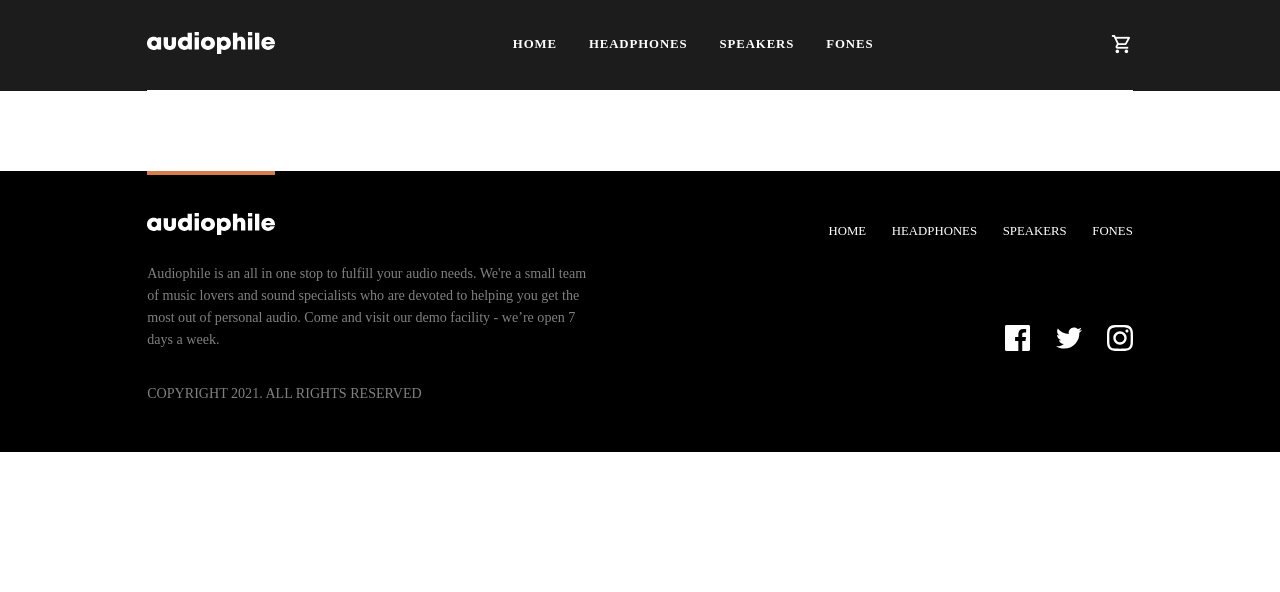
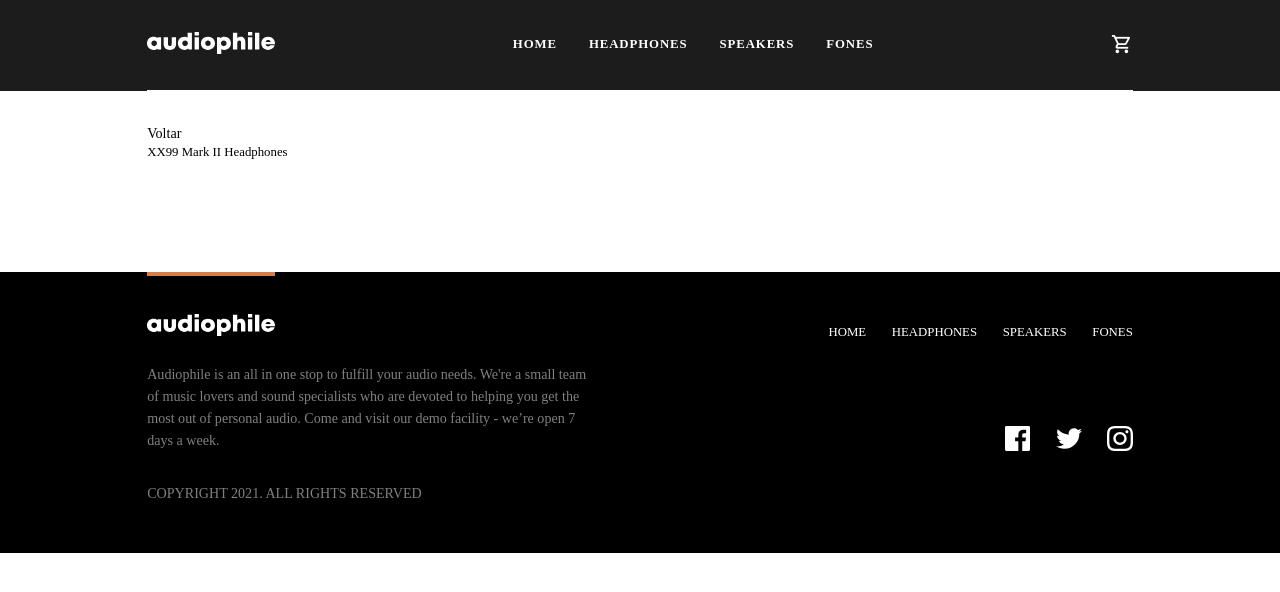
Before and after one commit to miratkd/Audiophile, a Vue app: page /produto/1 in a window 1280 px wide. Shown: the top 592 px of the page. Built offline with nearby package versions, Linux system fonts and the light colour scheme.

Commit message:
product 0.1

```diff
--- a/src/components/ButtonComponent.vue
+++ b/src/components/ButtonComponent.vue
@@ -1,11 +1,11 @@
 <template>
-    <button :class="getClass">{{text}}</button>
+    <button v-on:click="action()" :class="getClass">{{text}}</button>
 </template>
 
 <script>
 export default {
     name: 'ButtonComponent',
-    props:['text', 'type'],
+    props:['text', 'type', 'action'],
     computed:{
         getClass() {
             if (this.type == 'transparent') return 'button-container-transparent'
--- a/src/components/Header.vue
+++ b/src/components/Header.vue
@@ -9,9 +9,9 @@
 
                 <div class="header-menu desktop">
                     <RouterLink to="/" class="subtitle header-menu-element">Home</RouterLink>
-                    <RouterLink to="headphones" class="subtitle header-menu-element">HEADPHONES</RouterLink>
-                    <RouterLink to="speakers" class="subtitle header-menu-element">SPEAKERS</RouterLink>
-                    <RouterLink to="fones" class="subtitle header-menu-element">fones</RouterLink>
+                    <RouterLink to="/headphones" class="subtitle header-menu-element">HEADPHONES</RouterLink>
+                    <RouterLink to="/speakers" class="subtitle header-menu-element">SPEAKERS</RouterLink>
+                    <RouterLink to="/fones" class="subtitle header-menu-element">fones</RouterLink>
                 </div>
 
                 <!-- Mobile -->
--- a/src/components/ProductCardComponent.vue
+++ b/src/components/ProductCardComponent.vue
@@ -5,7 +5,7 @@
             <p v-if="product.isNewProduct" class="overline">Produto Novo</p>
             <h2>{{product.name}}</h2>
             <p class="product-card-text">{{product.description}}</p>
-            <ButtonComponent class="product-card-button" text="Ver produto" />
+            <ButtonComponent class="product-card-button" text="Ver produto" :action="sendProduct"/>
         </div>
     </div>
 </template>
@@ -18,6 +18,11 @@ export default {
     props: ['isReversed', 'product'],
     components:{
         ButtonComponent
+    },
+    methods: {
+        sendProduct() {
+            this.$router.push('/produto/' + this.product.id)
+        }
     }
 }
 </script>
--- a/src/router/index.js
+++ b/src/router/index.js
@@ -22,6 +22,11 @@ const routes = [
     name: 'phones',
     component: () => import('../views/PhonesView.vue')
   },
+  {
+    path: '/produto/:productId',
+    name: 'product',
+    component: () => import('../views/ProductView.vue')
+  },
 ]
 
 const router = createRouter({
--- a/src/store/index.js
+++ b/src/store/index.js
@@ -118,6 +118,12 @@ export default createStore({
     ]
   },
   getters: {
+    getProductByID: (state) => (id) => {
+      for (let index = 0; index < state.products.length; index++) {
+        const element = state.products[index];
+        if (element.id == id) return element
+      }
+    }
   },
   mutations: {
   },
--- a/src/views/HomeView.vue
+++ b/src/views/HomeView.vue
@@ -6,7 +6,7 @@
         <h1 style="color: white;">XX99 Mark II Headphones</h1>
         <p class="home-banner-text">Experience natural, lifelike audio and exceptional build quality made for the
           passionate music enthusiast.</p>
-        <ButtonComponent text="Ver produto" />
+        <ButtonComponent text="Ver produto" :action="sendProduct1" />
       </div>
       <img class="home-banner-img" src="@/assets/image-hero.jpg" alt="">
     </div>
@@ -25,7 +25,7 @@
           <h1 class="home-img1-info-title">ZX9 SPEAKER</h1>
           <p class="home-img1-info-text">Upgrade to premium speakers that are phenomenally built to deliver truly
             remarkable sound.</p>
-          <ButtonComponent text="Ver produto" type="black" />
+          <ButtonComponent text="Ver produto" type="black" :action="sendProduct4"/>
         </div>
       </div>
 
@@ -39,7 +39,7 @@
 
         <div class="home-img2-info-container">
           <h2 class="home-img2-title">ZX7 SPEAKER</h2>
-          <ButtonComponent text="Ver produto" type="transparent" />
+          <ButtonComponent text="Ver produto" type="transparent" :action="sendProduct5"/>
         </div>
       </div>
 
@@ -53,7 +53,7 @@
 
         <div class="home-img3-info-container">
           <h2>YX1 EARPHONES</h2>
-          <ButtonComponent text="Ver produto" type="transparent" />
+          <ButtonComponent text="Ver produto" type="transparent" :action="sendProduct6"/>
         </div>
       </div>
       <BrandInfoComponent style="margin-top: 15vh;"/>
@@ -71,6 +71,20 @@ export default {
     ButtonComponent,
     CategoriesComponent,
     BrandInfoComponent
+  },
+  methods:{
+    sendProduct1 () {
+      this.$router.push('/produto/1')
+    },
+    sendProduct4 () {
+      this.$router.push('/produto/4')
+    },
+    sendProduct5 () {
+      this.$router.push('/produto/5')
+    },
+    sendProduct6 () {
+      this.$router.push('/produto/6')
+    }
   }
 }
 </script>
--- /dev/null
+++ b/src/views/ProductView.vue
@@ -0,0 +1,43 @@
+<template>
+    <div class="product-container">
+        <p>Voltar</p>
+        <div class="product-main-line">
+            {{ product.name }}
+        </div>
+    </div>
+</template>
+
+<script>
+export default {
+    name: 'ProductView',
+    data () {
+        return {
+            product: {}
+        }
+    },
+    created () {
+        this.product = this.$store.getters.getProductByID(this.$route.params.productId)
+    }
+}
+</script>
+
+<style scoped>
+
+.product-container{
+    padding: 4vh 11.5%;
+}
+
+.product-main-line{
+    display: flex;
+    align-items: center;
+}
+
+@media screen and (max-width: 850px){
+
+}
+
+@media screen and (max-width: 550px){
+
+}
+
+</style>
```
